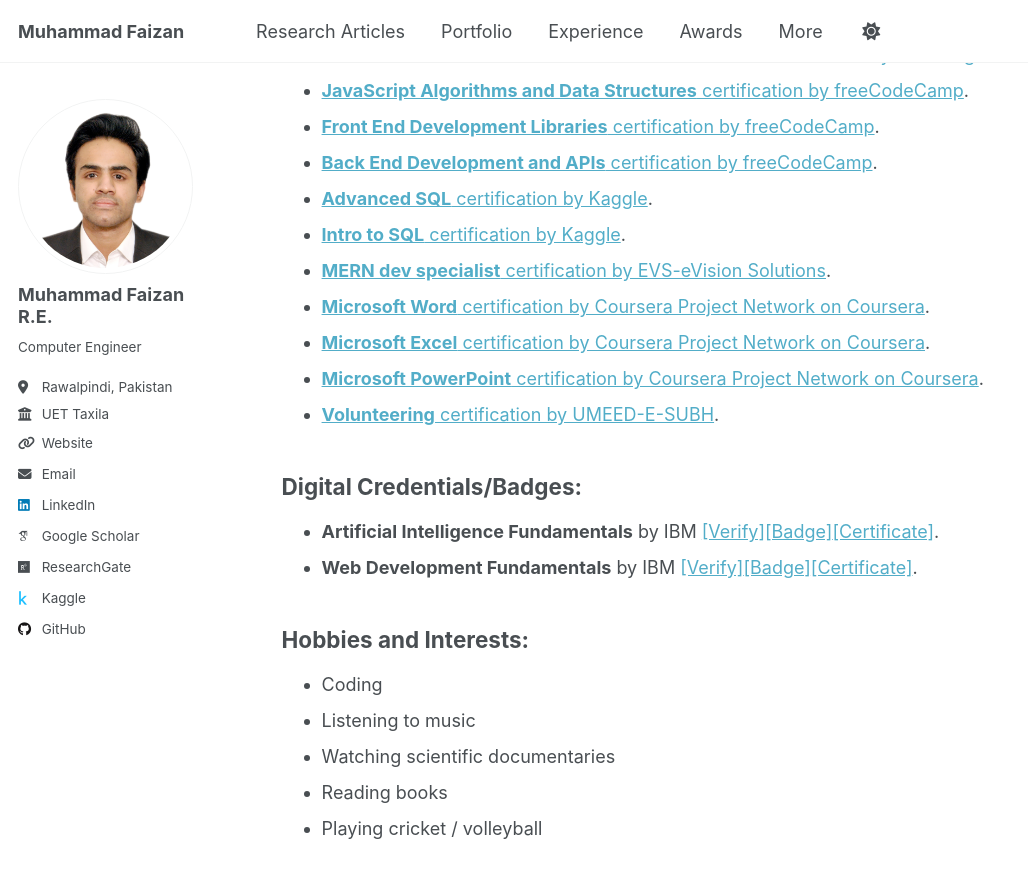
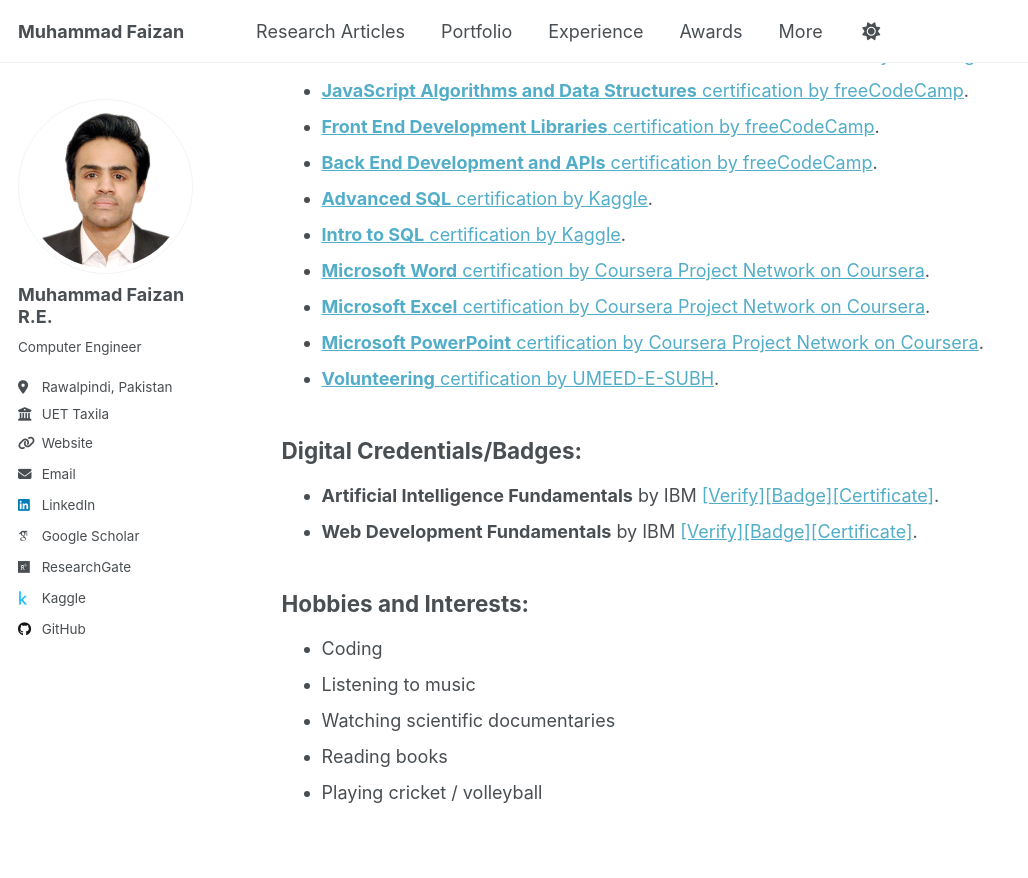
Before and after one commit to MuhammadFaizan99/MuhammadFaizan99.github.io, a Jekyll site: the page built from _pages/more.md, in a window 1280 px wide and 900 px high, scrolled down 688 px. Shown: the top 878 px of the window, without its empty margins (0-1028 px from the left). Built offline with Jekyll 4.4.1, drawn with Linux system fonts in a browser that asks for light colours; some web fonts are replaced; a script that is not in the unit is left out.

Commit message:
Remove MERN dev specialist certification
Removed the MERN dev specialist certification link.

```diff
--- a/_pages/more.md
+++ b/_pages/more.md
@@ -31,7 +31,6 @@ redirect_from:
 - [**Back End Development and APIs** certification by freeCodeCamp](https://www.freecodecamp.org/certification/fcc67cd55f9-c36a-4a22-8abf-c691d82cc511/back-end-development-and-apis).
 - [**Advanced SQL** certification by Kaggle](https://www.kaggle.com/learn/certification/muhammadfaizan65/advanced-sql).
 - [**Intro to SQL** certification by Kaggle](https://www.kaggle.com/learn/certification/muhammadfaizan65/intro-to-sql).
-- [**MERN dev specialist** certification by EVS-eVision Solutions](https://drive.google.com/file/d/1Vq_yaPOXdfCmPjcW1wjV79CW_KK2tBBV/view?usp=sharing).
 - [**Microsoft Word** certification by Coursera Project Network on Coursera](https://www.coursera.org/account/accomplishments/verify/VUOJXXW83T6U).
 - [**Microsoft Excel** certification by Coursera Project Network on Coursera](https://www.coursera.org/account/accomplishments/verify/WDJTQ8ZSMA67).
 - [**Microsoft PowerPoint** certification by Coursera Project Network on Coursera](https://www.coursera.org/account/accomplishments/verify/C49J92TQTX3Y).
```
